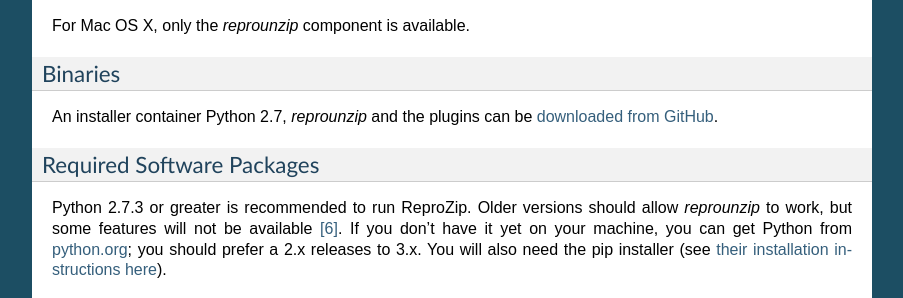
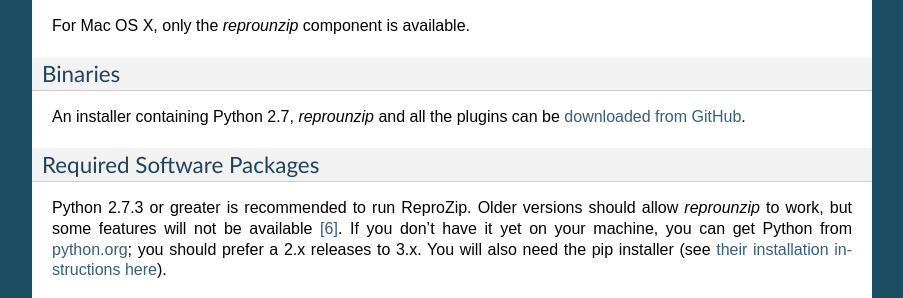
Before and after one commit to VIDA-NYU/reprozip, a Sphinx documentation site: the page built from docs/source/install.rst, in a window 1280 px wide and 900 px high, scrolled down 1384 px. Shown: the part 152-450 px from the top of the window, without its empty margins (198-1101 px from the left). Built offline with Sphinx 7.4.7, drawn with Linux system fonts in a browser that asks for light colours.

Commit message:
Small fix in documentation.

```diff
--- a/docs/source/install.rst
+++ b/docs/source/install.rst
@@ -83,7 +83,7 @@
 Binaries
 --------
 
-An installer container Python 2.7, *reprounzip* and the plugins can be `downloaded from GitHub <https://github.com/ViDA-NYU/reprozip/releases/download/0.5.1/reprounzip-0.5.1.pkg>`_.
+An installer containing Python 2.7, *reprounzip* and all the plugins can be `downloaded from GitHub <https://github.com/ViDA-NYU/reprozip/releases/download/0.5.1/reprounzip-0.5.1.pkg>`_.
 
 Required Software Packages
 --------------------------
```
